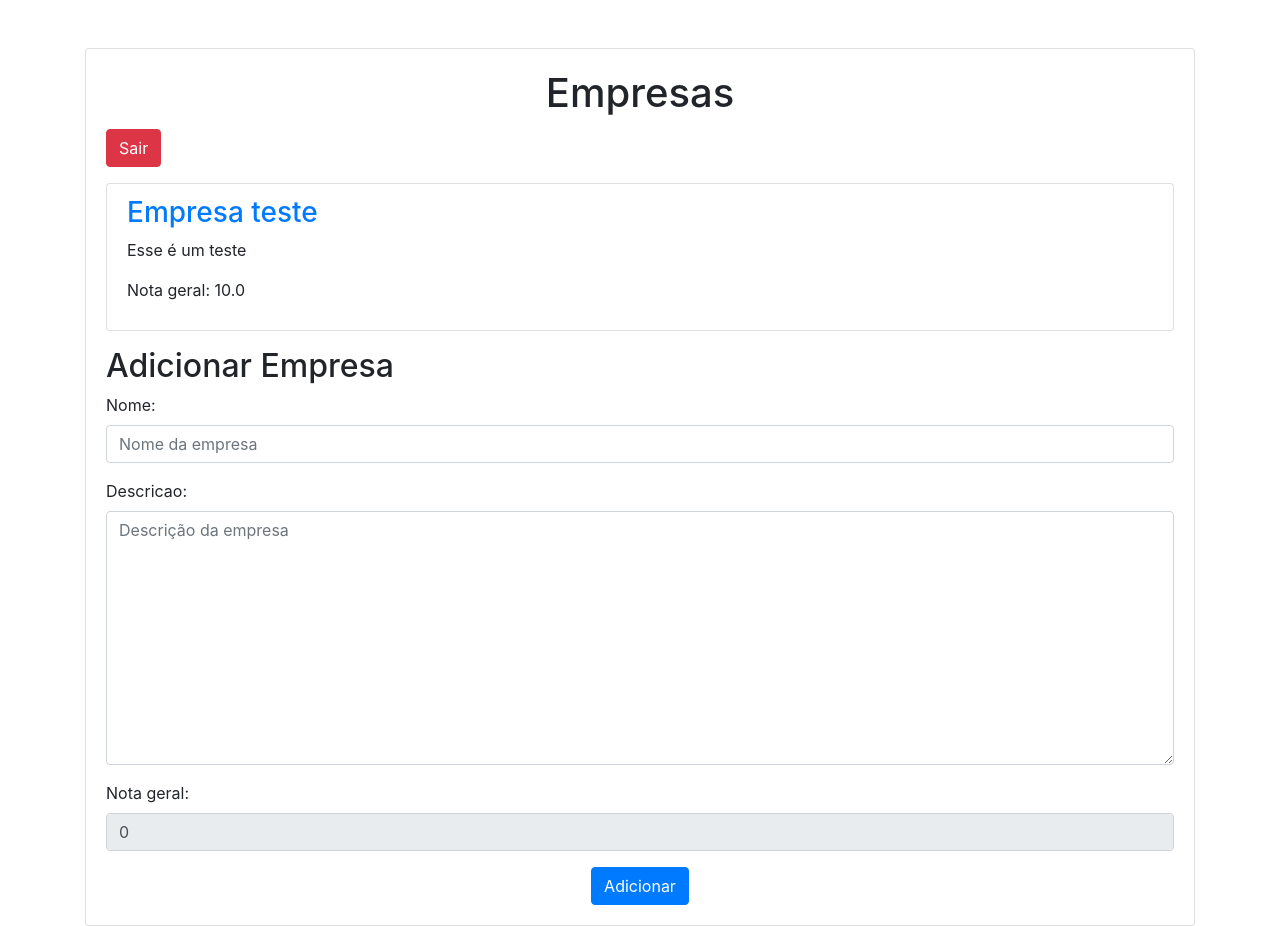
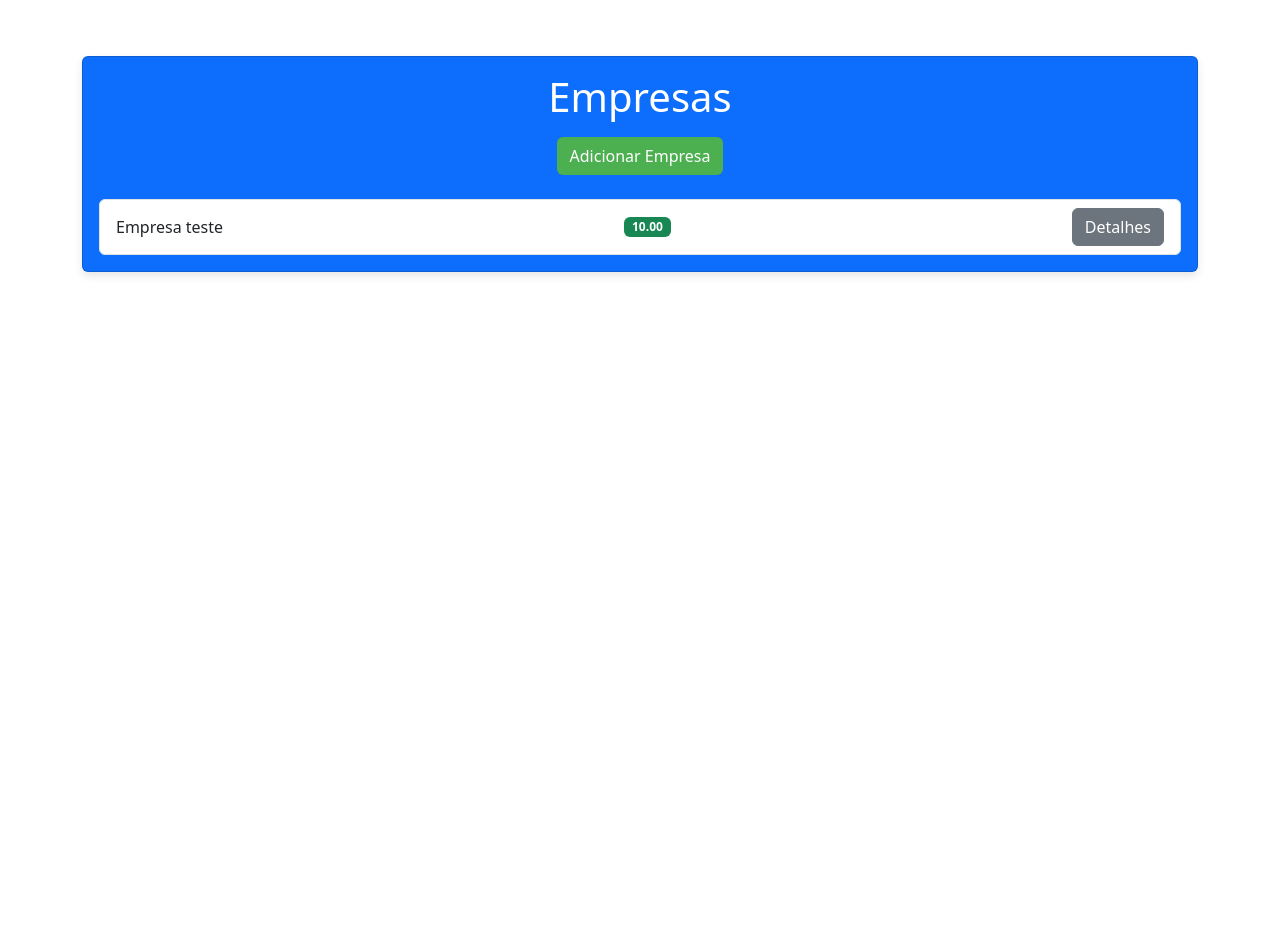
Before and after one commit to bernardomacedo1/projeto_seu_cliente_oculto, a Django app: page /dashboard in a window 1280 px wide. After the commit the page ends 276 px from the top, so only its background shows below. Run offline with Django 5.2, Linux system fonts and the light colour scheme; a user stored in the database is signed in; data comes from the database, SQL or seed files in the repository; both versions use the stored data as it was after the commit; some libraries are stand-ins or nearby versions.

Commit message:
Primeiro commit

```diff
--- a/interface/crm/admin.py
+++ b/interface/crm/admin.py
@@ -3,7 +3,7 @@ from .models import Empresa, Avaliacao
 
 @admin.register(Empresa)
 class EmpresaAdmin(admin.ModelAdmin):
-    list_display = ['nome', 'descricao', 'nota_geral']
+    list_display = ['nome', 'descricao']
     search_fields = ['nome', 'descricao']
 
 @admin.register(Avaliacao)
--- a/interface/crm/forms.py
+++ b/interface/crm/forms.py
@@ -86,11 +86,10 @@ class LogarUsuario(AuthenticationForm):
 class EmpresaForm(forms.ModelForm):
     class Meta:
         model = Empresa
-        fields = ['nome', 'descricao', 'nota_geral']
+        fields = ['nome', 'descricao']
         widgets = {
             'nome': forms.TextInput(attrs={'class': 'form-control', 'placeholder': 'Nome da empresa'}),
             'descricao': forms.Textarea(attrs={'class': 'form-control', 'placeholder': 'Descrição da empresa'}),
-            'nota_geral': forms.NumberInput(attrs={'class': 'form-control', 'placeholder': 'Nota geral (0-10)', 'readonly': True}),
         }
 
 class AvaliacaoForm(forms.ModelForm):
--- a/interface/crm/templates/crm/dashboard.html
+++ b/interface/crm/templates/crm/dashboard.html
@@ -3,56 +3,79 @@
 <head>
     <meta charset="UTF-8">
     <meta name="viewport" content="width=device-width, initial-scale=1.0">
-    <title>Dashboard</title>
-    {% load static %}
-    <link rel="stylesheet" href="{% static 'crm/styles.css' %}">
-    <link rel="icon" href="{% static 'favicon.ico' %}" type="image/x-icon">
-    <link rel="stylesheet" href="https://stackpath.bootstrapcdn.com/bootstrap/4.3.1/css/bootstrap.min.css">
+    <title>Empresas</title>
+    <link href="https://cdn.jsdelivr.net/npm/bootstrap@5.3.3/dist/css/bootstrap.min.css" rel="stylesheet" integrity="sha384-QWTKZyjpPEjISv5WaRU9OFeRpok6YctnYmDr5pNlyT2bRjXh0JMhjY6hW+ALEwIH" crossorigin="anonymous">
+    <script defer src="https://cdn.jsdelivr.net/npm/bootstrap@5.3.3/dist/js/bootstrap.bundle.min.js" integrity="sha384-YvpcrYf0tY3lHB60NNkmXc5s9fDVZLESaAA55NDzOxhy9GkcIdslK1eN7N6jIeHz" crossorigin="anonymous"></script>
+    <style>
+        .cartao-dashboard {
+            margin-top: 5%;
+            box-shadow: 0 4px 8px rgba(0, 0, 0, 0.1);
+        }
+        .cartao-dashboard h1 {
+            font-size: 2.5rem;
+        }
+        .cartao-dashboard p {
+            font-size: 1.2rem;
+        }
+        .btn-primario, .btn-secundario {
+            margin: 5px;
+        }
+        .btn-personalizado {
+            background-color: #4CAF50; /* Verde */
+            color: white;
+        }
+    </style>
 </head>
 <body>
-    <div class="container mt-5">
-        <div class="card">
+    <div class="container">
+        <div class="card cartao-dashboard bg-primary text-white">
             <div class="card-body">
                 <h1 class="card-title text-center">Empresas</h1>
-                <a href="{% url 'crm:logout' %}" class="btn btn-danger mb-3">Sair</a>
-
-                <ul class="list-group mb-3">
-                    {% for empresa in empresas %}
-                        <li class="list-group-item">
-                            <h3><a href="{% url 'crm:empresa_detail' empresa.id %}">{{ empresa.nome }}</a></h3>
-                            <p>{{ empresa.descricao }}</p>
-                            <p>Nota geral: {{ empresa.nota_geral }}</p>
-                            {% if empresa.avaliacoes.count == 0 %}
-                            <p>Essa empresa não foi avaliada</p>
-                            {% endif %}
-                        </li>
-                    {% endfor %}
-                </ul>
 
                 {% if user.is_superuser %}
-                <h2>Adicionar Empresa</h2>
-                <form method="POST">
-                    {% csrf_token %}
-                    {{ empresaform.non_field_errors }}
-                    <div class="form-group">
-                        {{ empresaform.nome.label_tag }}
-                        {{ empresaform.nome }}
+                    <div class="text-center mt-3">
+                        <button type="button" class="btn btn-personalizado" data-bs-toggle="modal" data-bs-target="#adicionarEmpresaModal">Adicionar Empresa</button>
                     </div>
-                    <div class="form-group">
-                        {{ empresaform.descricao.label_tag }}
-                        {{ empresaform.descricao }}
-                    </div>
-                    <div class="form-group">
-                        {{ empresaform.nota_geral.label_tag }}
-                        {{ empresaform.nota_geral }}
-                    </div>
-                    <div class="text-center">
-                        <input type="submit" value="Adicionar" class="btn btn-primary">
-                    </div>
-                </form>
                 {% endif %}
+
+                <div class="mt-4">
+                    <ul class="list-group">
+                        {% for empresa in empresas %}
+                            <li class="list-group-item d-flex justify-content-between align-items-center">
+                                <span>{{ empresa.nome }}</span>
+                                {% if empresa.avaliacoes.count == 0 %}
+                                    <span class="text-muted">Essa empresa não foi avaliada</span>
+                                {% else %}
+                                    <span class="badge bg-success">{{ empresa.nota_geral|floatformat:2 }}</span>
+                                {% endif %}
+                                <a href="{% url 'crm:empresa_detail' empresa.id %}" class="btn btn-secondary">Detalhes</a>
+                            </li>
+                        {% endfor %}
+                    </ul>
+                </div>
             </div>
         </div>
     </div>
+    <div class="modal fade" id="adicionarEmpresaModal" tabindex="-1" aria-labelledby="adicionarEmpresaModalLabel" aria-hidden="true">
+        <div class="modal-dialog">
+            <div class="modal-content">
+                <div class="modal-header">
+                    <h5 class="modal-title" id="adicionarEmpresaModalLabel">Adicionar Empresa</h5>
+                    <button type="button" class="btn-close" data-bs-dismiss="modal" aria-label="Close"></button>
+                </div>
+                <div class="modal-body">
+                    <form method="POST" action="{% url 'crm:adicionar_empresa' %}">
+                        {% csrf_token %}
+                        {{ empresaform.as_p }}
+                        <div class="text-center">
+                            <button type="submit" class="btn btn-primary">Adicionar</button>
+                        </div>
+                    </form>
+                </div>
+            </div>
+        </div>
+    </div>
+
+
 </body>
 </html>
--- a/interface/crm/urls.py
+++ b/interface/crm/urls.py
@@ -8,5 +8,6 @@ urlpatterns = [
     path('login', views.login, name="login"),
     path('dashboard', views.dashboard, name="dashboard"),
     path('logout', views.logout, name="logout"),
-    path('empresa/<int:empresa_id>/', views.empresa_detail, name='empresa_detail')
+    path('empresa/<int:empresa_id>/', views.empresa_detail, name='empresa_detail'),
+    path('adicionar_empresa/', views.adicionar_empresa, name='adicionar_empresa')
 ]
--- a/interface/crm/views.py
+++ b/interface/crm/views.py
@@ -67,3 +67,12 @@ def empresa_detail(request, empresa_id):
         form = AvaliacaoForm()
     context = {'empresa': empresa, 'avaliacoes': avaliacoes, 'avaliacaoform': form}
     return render(request, 'crm/empresa_detail.html', context=context)
+
+@login_required(login_url="crm:login")
+def adicionar_empresa(request):
+    if request.method == "POST":
+        form = EmpresaForm(request.POST)
+        if form.is_valid():
+            form.save()
+            return redirect('crm:dashboard')
+    return redirect('crm:dashboard')
--- /dev/null
+++ b/interface/static/css/style.css
@@ -0,0 +1,3 @@
+body {
+    background-color: black;
+}
```
Also changed, not shown: interface/crm/templates/crm/empresa_detail.html (+12 -8 lines), interface/crm/templates/crm/index.html (+22 -9 lines), interface/crm/templates/crm/login.html (+28 -9 lines), interface/crm/templates/crm/registro.html (+22 -8 lines), interface/static/css/22.css (deleted, +0 -73 lines), interface/crm/migrations/0001_initial.py (deleted), interface/crm/migrations/0002_alter_empresa_nota_geral.py (deleted), interface/crm/migrations/__init__.py (deleted), interface/db.sqlite3.
